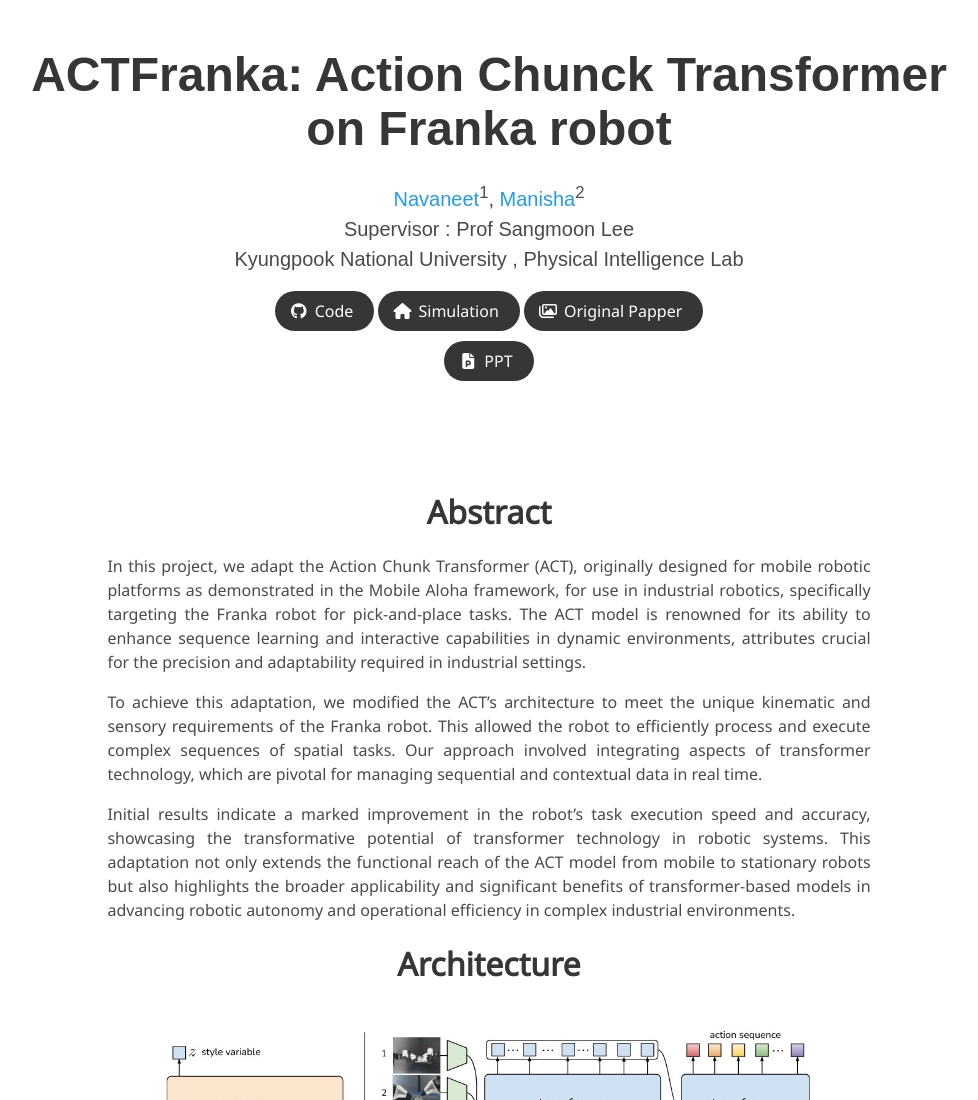
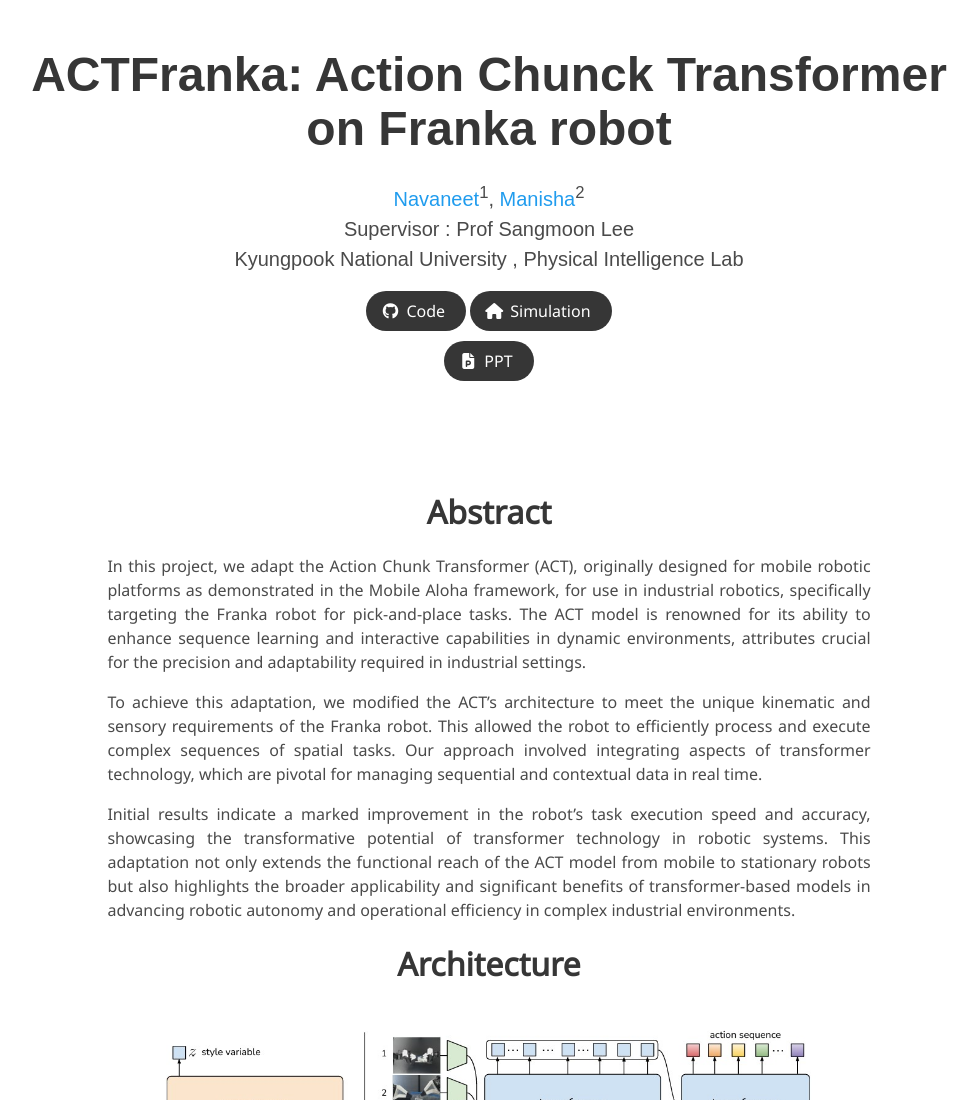
Before and after one commit to sainavaneet/ACTfranka.github.io, a plain HTML site: page index.html in a window 1280 px wide. Shown: the top 1100 px of the page, without its empty margins (151-1129 px from the left). Drawn offline with nearby package versions, Linux system fonts and the light colour scheme; some icons are missing; a web font is replaced by a local one.

Commit message:
Update index.html

```diff
--- a/index.html
+++ b/index.html
@@ -93,13 +93,13 @@
               </span>
 
               <!-- Dataset Link. -->
-              <span class="link-block">
+<!--               <span class="link-block">
                 <a href="https://arxiv.org/abs/2304.13705"
                    class="external-link button is-normal is-rounded is-dark">
                   <span class="icon">
                       <i class="far fa-images"></i>
                   </span>
-                  <span>Original Papper</span>
+                  <span>Original Papper</span> -->
                   </a>
             </div>
 
```
